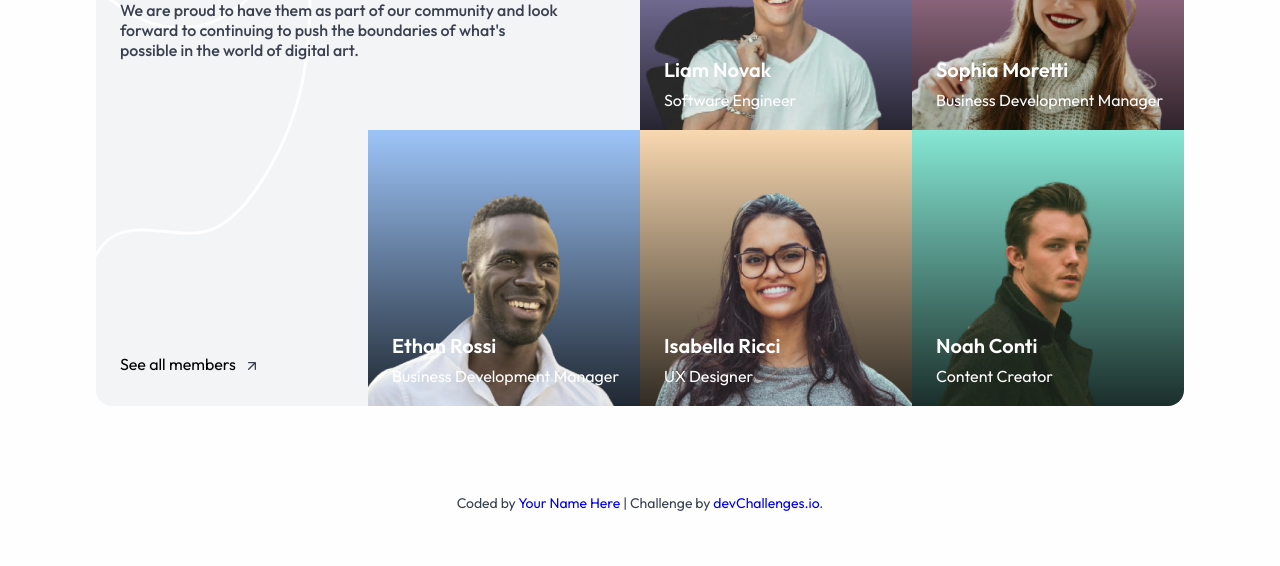
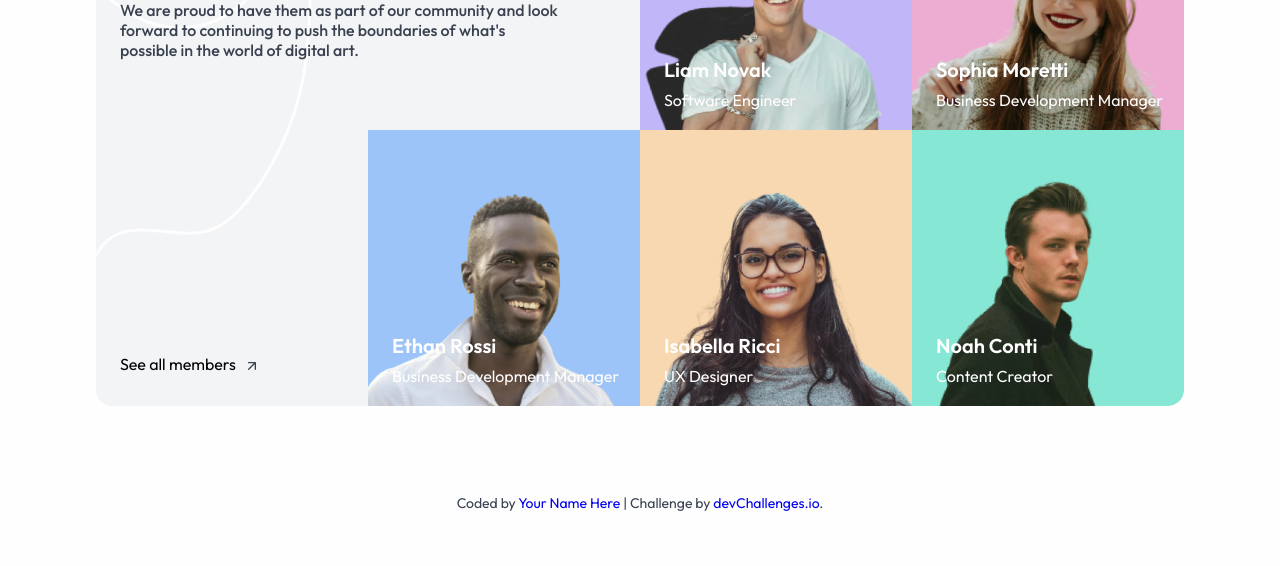
Before and after one commit to brayanbarroso/OurTeam, a plain HTML site: page index.html in a window 1280 px wide. Shown: the part 234-800 px from the top of the page. Drawn offline with Linux system fonts and the light colour scheme.

Commit message:
Ajustando la clase container

```diff
--- a/assets/css/main.css
+++ b/assets/css/main.css
@@ -25,9 +25,9 @@ body {
 }
 
 img {
-  display: flex;
-  height: auto;
-  width: 100%;
+  max-width: 100%;
+  object-fit: cover;
+  /* border: 2px solid blue; */
 }
 
 .container {
@@ -37,13 +37,15 @@ img {
   border-radius: 16px;
   margin-block: 88px;
   margin-inline: 96px;
+  max-height: 584px;
+  overflow: hidden;
+  /* border: 1px solid red; */
 }
 
 .grid-container {
   display: grid;
   grid-template-columns: repeat(4, 1fr);
   grid-template-rows: repeat(2, 1fr);
-  z-index: 2;
 }
 
 .grid-info {
@@ -74,11 +76,11 @@ img {
 
 .grid-item {
   /* Linear Background */
-  background: linear-gradient(
+  /* background: linear-gradient(
     180deg,
     rgba(217, 217, 217, 0) 0%,
     rgba(0, 0, 0, 0.8) 100%
-  );
+  ); */
   display: flex;
   position: relative;
 }
```
